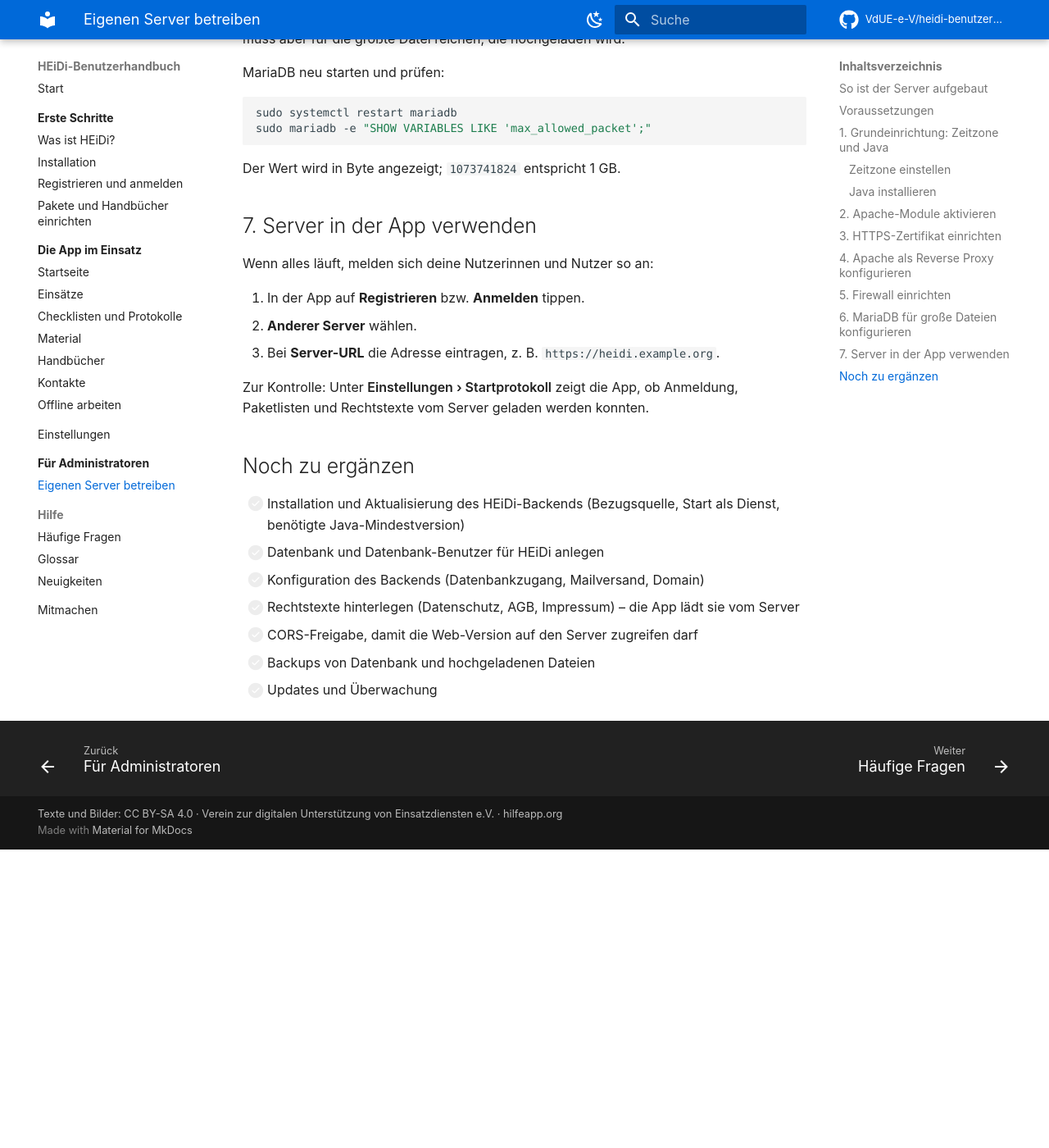
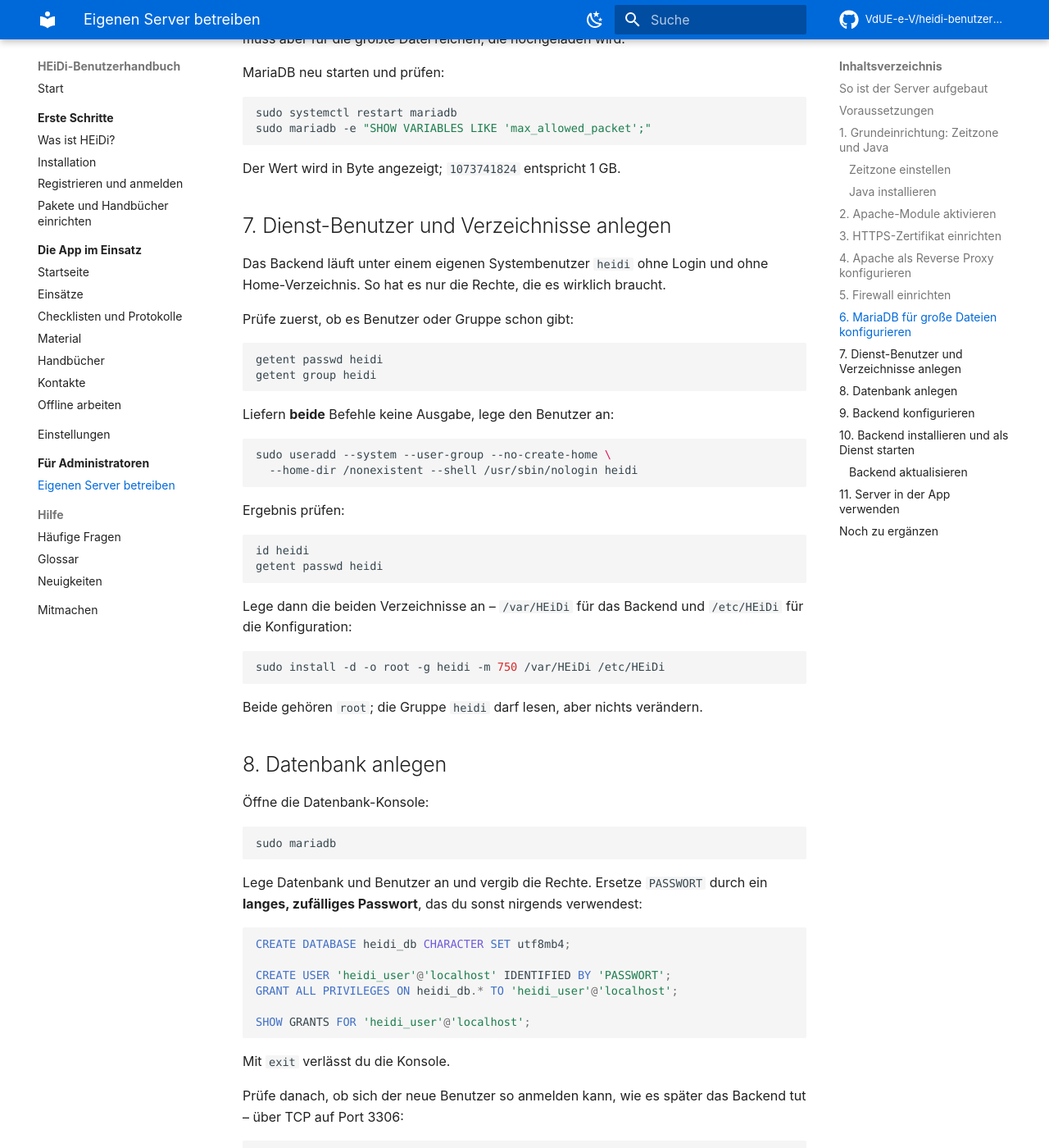
Before and after one commit to VdUE-e-V/heidi-benutzerhandbuch, an MkDocs documentation site: the page built from docs/administration/eigener-server.md, in a window 1280 px wide and 1400 px high, scrolled down 5194 px. Shown: the whole window at 82% size. Built offline with MkDocs 1.6.1 and Material for MkDocs 9.7.7, drawn with Linux system fonts in a browser that asks for light colours; comment, search, counter and statistics services are not loaded; before the commit the page ends 6230 px from its top, so only the background shows below that; some of the changed text lies outside the part shown.

Commit message:
Eigener Server: Backend als Dienst einrichten
Neue Schritte 7-10: Dienst-Benutzer heidi und Verzeichnisse, Datenbank
und Datenbank-Benutzer, Konfiguration per setup-env.sh, ROOT.jar und
systemd-Dienst heidi.service inkl. Prüfung und Aktualisierung.
Passwort als Platzhalter, Bezugsquellen als offene Punkte.

Co-Authored-By: Claude Opus 5.5 <noreply@anthropic.com>
Claude-Session: https://claude.ai/code/session_01TKjvnRgGeTm6rju38zawTH

````diff
--- a/docs/administration/eigener-server.md
+++ b/docs/administration/eigener-server.md
@@ -1,6 +1,6 @@
 # Eigenen Server betreiben
 
-Diese Anleitung beschreibt, wie du die **Laufzeitumgebung** für einen eigenen HEiDi-Backend-Server einrichtest: Zeitzone und Java, Apache als Reverse Proxy mit HTTPS, eine Firewall und die MariaDB-Datenbank. Anschließend tragen deine Nutzerinnen und Nutzer die Adresse deines Servers in der App unter **Anderer Server** ein.
+Diese Anleitung beschreibt, wie du einen eigenen HEiDi-Backend-Server einrichtest: Zeitzone und Java, Apache als Reverse Proxy mit HTTPS, eine Firewall, die MariaDB-Datenbank und das Backend selbst als Dienst. Anschließend tragen deine Nutzerinnen und Nutzer die Adresse deines Servers in der App unter **Anderer Server** ein.
 
 !!! warning "Für erfahrene Administratoren"
     Du brauchst Root-Zugang zu einem Linux-Server und Grundkenntnisse in Apache, Firewall und Datenbanken. Plane auch den laufenden Betrieb ein: Updates, Backups und Überwachung liegen bei dir.
@@ -32,7 +32,7 @@ MariaDB         127.0.0.1:3306
 - **Apache 2.4.47 oder neuer** (wegen der WebSocket-Weiterleitung, siehe unten) – prüfen mit `apache2 -v`
 - **MariaDB**
 - **Java** und die richtige **Zeitzone** – siehe Schritt 1
-- Das **HEiDi-Backend** selbst: [Installation des Backends – wird ergänzt]
+- Die Backend-Datei **`ROOT.jar`** und das Setup-Skript **`setup-env.sh`** vom HEiDi-Team
 
 In dieser Anleitung steht `heidi.example.org` für deine Domain. Ersetze sie überall durch deine eigene Adresse.
 
@@ -198,7 +198,170 @@ sudo mariadb -e "SHOW VARIABLES LIKE 'max_allowed_packet';"
 
 Der Wert wird in Byte angezeigt; `1073741824` entspricht 1 GB.
 
-## 7. Server in der App verwenden
+## 7. Dienst-Benutzer und Verzeichnisse anlegen
+
+Das Backend läuft unter einem eigenen Systembenutzer `heidi` ohne Login und ohne Home-Verzeichnis. So hat es nur die Rechte, die es wirklich braucht.
+
+Prüfe zuerst, ob es Benutzer oder Gruppe schon gibt:
+
+```bash
+getent passwd heidi
+getent group heidi
+```
+
+Liefern **beide** Befehle keine Ausgabe, lege den Benutzer an:
+
+```bash
+sudo useradd --system --user-group --no-create-home \
+  --home-dir /nonexistent --shell /usr/sbin/nologin heidi
+```
+
+Ergebnis prüfen:
+
+```bash
+id heidi
+getent passwd heidi
+```
+
+Lege dann die beiden Verzeichnisse an – `/var/HEiDi` für das Backend und `/etc/HEiDi` für die Konfiguration:
+
+```bash
+sudo install -d -o root -g heidi -m 750 /var/HEiDi /etc/HEiDi
+```
+
+Beide gehören `root`; die Gruppe `heidi` darf lesen, aber nichts verändern.
+
+## 8. Datenbank anlegen
+
+Öffne die Datenbank-Konsole:
+
+```bash
+sudo mariadb
+```
+
+Lege Datenbank und Benutzer an und vergib die Rechte. Ersetze `PASSWORT` durch ein **langes, zufälliges Passwort**, das du sonst nirgends verwendest:
+
+```sql
+CREATE DATABASE heidi_db CHARACTER SET utf8mb4;
+
+CREATE USER 'heidi_user'@'localhost' IDENTIFIED BY 'PASSWORT';
+GRANT ALL PRIVILEGES ON heidi_db.* TO 'heidi_user'@'localhost';
+
+SHOW GRANTS FOR 'heidi_user'@'localhost';
+```
+
+Mit `exit` verlässt du die Konsole.
+
+Prüfe danach, ob sich der neue Benutzer so anmelden kann, wie es später das Backend tut – über TCP auf Port 3306:
+
+```bash
+mariadb --protocol=TCP --host=localhost --port=3306 --user=heidi_user --password heidi_db
+```
+
+Nach der Passworteingabe sollte die Konsole von `heidi_db` erscheinen. Zur Kontrolle:
+
+```sql
+SELECT CURRENT_USER();
+```
+
+Erwartet wird `heidi_user@localhost`.
+
+## 9. Backend konfigurieren
+
+Die Einstellungen des Backends – zum Beispiel der Datenbankzugang – liegen als Umgebungsvariablen in `/etc/HEiDi/environment.sh`. Diese Datei erzeugt das Setup-Skript `setup-env.sh` [Bezugsquelle ergänzen].
+
+Lade das Skript auf den Server und führe es **als root** aus:
+
+```bash
+sudo bash setup-env.sh /etc/HEiDi/environment.sh
+```
+
+Schütze die Datei anschließend – sie enthält das Datenbank-Passwort:
+
+```bash
+sudo chown root:heidi /etc/HEiDi/environment.sh
+sudo chmod 640 /etc/HEiDi/environment.sh
+```
+
+Jetzt kann nur noch `root` die Datei ändern, und nur der Dienst-Benutzer `heidi` kann sie lesen.
+
+## 10. Backend installieren und als Dienst starten
+
+Lade die Backend-Datei `ROOT.jar` [Bezugsquelle ergänzen] auf den Server und lege sie mit den richtigen Rechten ab:
+
+```bash
+sudo install -o root -g heidi -m 640 ROOT.jar /var/HEiDi/ROOT.jar
+```
+
+Lege die Dienst-Datei `/etc/systemd/system/heidi.service` an:
+
+```ini
+[Unit]
+Description=HEiDi
+After=network.target
+
+[Service]
+User=heidi
+WorkingDirectory=/var/HEiDi
+ExecStart=/bin/bash -c 'source /etc/HEiDi/environment.sh && exec /usr/bin/java -jar /var/HEiDi/ROOT.jar'
+SuccessExitStatus=143
+Restart=on-failure
+RestartSec=5
+
+[Install]
+WantedBy=multi-user.target
+```
+
+Was die Einstellungen bewirken:
+
+`User=heidi`
+:   Das Backend läuft als Dienst-Benutzer, nicht als `root`.
+
+`ExecStart=…`
+:   Lädt zuerst die Umgebungsvariablen aus `environment.sh` und startet dann das Backend mit Java.
+
+`SuccessExitStatus=143`
+:   Java beendet sich beim normalen Stoppen mit dem Code 143. So wertet systemd das nicht als Fehler.
+
+`Restart=on-failure`, `RestartSec=5`
+:   Stürzt das Backend ab, startet systemd es nach 5 Sekunden neu.
+
+Dienst aktivieren und starten:
+
+```bash
+sudo systemctl daemon-reload
+sudo systemctl enable --now heidi
+```
+
+Dienst prüfen:
+
+```bash
+sudo systemctl status heidi       # sollte "active (running)" zeigen
+sudo journalctl -u heidi -f       # laufende Log-Ausgabe, beenden mit Strg+C
+sudo ss -ltnp | grep 8080         # Backend sollte auf 127.0.0.1:8080 lauschen
+```
+
+!!! tip "Start nach der Datenbank"
+    Damit das Backend nach einem Neustart des Servers erst startet, wenn MariaDB bereit ist, kannst du im Abschnitt `[Unit]` ergänzen:
+
+    ```ini
+    After=network.target mariadb.service
+    Wants=mariadb.service
+    ```
+
+### Backend aktualisieren
+
+Eine neue Version installierst du, indem du die Datei ersetzt und den Dienst neu startest:
+
+```bash
+sudo install -o root -g heidi -m 640 ROOT.jar /var/HEiDi/ROOT.jar
+sudo systemctl restart heidi
+sudo systemctl status heidi
+```
+
+Mach vorher ein Backup der Datenbank.
+
+## 11. Server in der App verwenden
 
 Wenn alles läuft, melden sich deine Nutzerinnen und Nutzer so an:
 
@@ -210,9 +373,8 @@ Zur Kontrolle: Unter <span class="klickweg">Einstellungen › Startprotokoll</sp
 
 ## Noch zu ergänzen
 
-- [ ] Installation und Aktualisierung des HEiDi-Backends (Bezugsquelle, Start als Dienst, benötigte Java-Mindestversion)
-- [ ] Datenbank und Datenbank-Benutzer für HEiDi anlegen
-- [ ] Konfiguration des Backends (Datenbankzugang, Mailversand, Domain)
+- [ ] Bezugsquelle für `ROOT.jar` und `setup-env.sh`, benötigte Java-Mindestversion
+- [ ] Welche Einstellungen `setup-env.sh` abfragt (Datenbankzugang, Mailversand, Domain, Port)
 - [ ] Rechtstexte hinterlegen (Datenschutz, AGB, Impressum) – die App lädt sie vom Server
 - [ ] CORS-Freigabe, damit die Web-Version auf den Server zugreifen darf
 - [ ] Backups von Datenbank und hochgeladenen Dateien
````
Also changed, not shown: docs/administration/index.md (+1 -1 lines).
